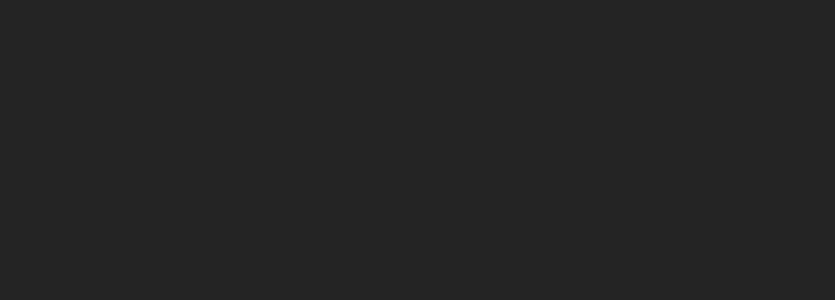
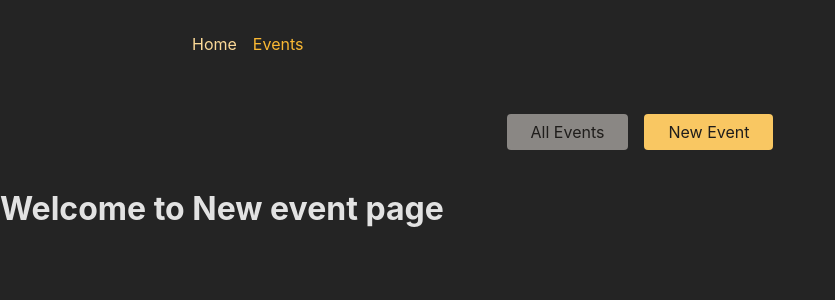
Before and after one commit to OriArvy/Learning-react-routing-advanced-project, a React (Create React App) app in the folder frontend/: page /events/new in a window 1280 px wide. Shown: the top 300 px of the page, without its empty margins (0-835 px from the left). Built offline with nearby package versions, Linux system fonts and the light colour scheme.

Commit message:
Added basic routing for the project

```diff
--- a/frontend/package.json
+++ b/frontend/package.json
@@ -8,6 +8,7 @@
     "@testing-library/user-event": "^13.5.0",
     "react": "^18.2.0",
     "react-dom": "^18.2.0",
+    "react-router-dom": "^6.21.3",
     "react-scripts": "5.0.1",
     "web-vitals": "^2.1.4"
   },
--- a/frontend/src/App.js
+++ b/frontend/src/App.js
@@ -1,27 +1,32 @@
-// Challenge / Exercise
+import { RouterProvider, createBrowserRouter } from 'react-router-dom'
+import HomePage from './pages/Home';
+import EventsPage from './pages/Events';
+import EventDetailPage from './pages/EventDetail';
+import NewEventPage from './pages/NewEvent';
+import EditEventPage from './pages/EditEvent';
+import RootLayout from './pages/Root';
+import EventsRootLayout from './pages/EventsRoot';
 
-// 1. Add five new (dummy) page components (content can be simple <h1> elements)
-//    - HomePage
-//    - EventsPage
-//    - EventDetailPage
-//    - NewEventPage
-//    - EditEventPage
-// 2. Add routing & route definitions for these five pages
-//    - / => HomePage
-//    - /events => EventsPage
-//    - /events/<some-id> => EventDetailPage
-//    - /events/new => NewEventPage
-//    - /events/<some-id>/edit => EditEventPage
-// 3. Add a root layout that adds the <MainNavigation> component above all page components
-// 4. Add properly working links to the MainNavigation
-// 5. Ensure that the links in MainNavigation receive an "active" class when active
-// 6. Output a list of dummy events to the EventsPage
-//    Every list item should include a link to the respective EventDetailPage
-// 7. Output the ID of the selected event on the EventDetailPage
-// BONUS: Add another (nested) layout route that adds the <EventNavigation> component above all /events... page components
+const router = createBrowserRouter([
+  {
+    path: '/',
+    element: <RootLayout />,
+    children: [
+      { index: true, element: <HomePage /> },
+      { path: 'events', element: <EventsRootLayout />, children: [
+        { index: true, element: <EventsPage /> },
+        { path: ':eventId', element: <EventDetailPage /> },
+        { path: 'new', element: <NewEventPage /> },
+        { path: ':eventId/edit', element: <EditEventPage />}
+      ]}
+    ]
+  }
+])
 
 function App() {
-  return <div></div>;
+  return <div>
+    <RouterProvider router={router}/>
+  </div>;
 }
 
 export default App;
--- a/frontend/src/components/EventsNavigation.js
+++ b/frontend/src/components/EventsNavigation.js
@@ -1,4 +1,5 @@
 import classes from './EventsNavigation.module.css';
+import { NavLink } from 'react-router-dom';
 
 function EventsNavigation() {
   return (
@@ -6,10 +7,10 @@
       <nav>
         <ul className={classes.list}>
           <li>
-            <a href="/events">All Events</a>
+            <NavLink to="/events" className={({isActive}) => isActive ? classes.active : undefined} end>All Events</NavLink>
           </li>
           <li>
-            <a href="/events/new">New Event</a>
+            <NavLink to="/events/new" className={({isActive}) => isActive ? classes.active : undefined}>New Event</NavLink>
           </li>
         </ul>
       </nav>
--- a/frontend/src/components/MainNavigation.js
+++ b/frontend/src/components/MainNavigation.js
@@ -1,4 +1,5 @@
 import classes from './MainNavigation.module.css';
+import { NavLink } from 'react-router-dom';
 
 function MainNavigation() {
   return (
@@ -6,10 +7,10 @@
       <nav>
         <ul className={classes.list}>
           <li>
-            <a>Home</a>
+            <NavLink to="/" className={({isActive}) => isActive ? classes.active : undefined} end>Home</NavLink>
           </li>
           <li>
-            <a>Events</a>
+          <NavLink to="/events" className={({isActive}) => isActive ? classes.active : undefined}>Events</NavLink>
           </li>
         </ul>
       </nav>
--- /dev/null
+++ b/frontend/src/pages/EditEvent.js
@@ -0,0 +1,9 @@
+function EditEventPage() {
+  return (
+    <>
+      <h1>Welcome to Edit Event Page</h1>
+    </>
+  )
+}
+
+export default EditEventPage
--- /dev/null
+++ b/frontend/src/pages/EventDetail.js
@@ -0,0 +1,15 @@
+import { useParams } from "react-router-dom"
+
+function EventDetailPage() {
+  const params = useParams();
+
+  console.log(params)
+  return (
+    <>
+      <h1>Welcome to Event Detail page</h1>
+      <p>Event ID: {params.eventId}</p>
+    </>
+  )
+}
+
+export default EventDetailPage
--- /dev/null
+++ b/frontend/src/pages/Events.js
@@ -0,0 +1,29 @@
+import { Link } from "react-router-dom"
+
+const EVENTS = [
+  {
+    id: '1',
+    title: 'Event 1'
+  },
+  {
+    id: '2',
+    title: 'Event 2'
+  }
+]
+
+function EventsPage() {
+  return (
+    <>
+    <h1>Welcome to Events Page</h1>
+    <ul>
+      {EVENTS.map(eve =>
+        <li key={eve.id}>
+          <Link to={eve.id}>{eve.title}</Link>
+        </li>
+      )}
+    </ul>
+    </>
+  )
+}
+
+export default EventsPage
--- /dev/null
+++ b/frontend/src/pages/EventsRoot.js
@@ -0,0 +1,13 @@
+import { Outlet } from "react-router-dom"
+import EventsNavigation from "../components/EventsNavigation"
+
+function EventsRootLayout() {
+  return (
+    <>
+      <EventsNavigation />
+      <Outlet />
+    </>
+  )
+}
+
+export default EventsRootLayout
--- /dev/null
+++ b/frontend/src/pages/Home.js
@@ -0,0 +1,9 @@
+function HomePage() {
+  return (
+    <>
+      <h1>Welcome to HomePage</h1>
+    </>
+  )
+}
+
+export default HomePage
--- /dev/null
+++ b/frontend/src/pages/NewEvent.js
@@ -0,0 +1,9 @@
+function NewEventPage() {
+  return (
+    <>
+      <h1>Welcome to New event page</h1>
+    </>
+  )
+}
+
+export default NewEventPage
--- /dev/null
+++ b/frontend/src/pages/Root.js
@@ -0,0 +1,15 @@
+import { Outlet } from "react-router-dom"
+import MainNavigator from '../components/MainNavigation'
+
+function RootLayout() {
+  return (
+    <>
+      <MainNavigator />
+      <main>
+        <Outlet />
+      </main>
+    </>
+  )
+}
+
+export default RootLayout
```
Also changed, not shown: 2 other files (tests, documents, lock files or other folders).
